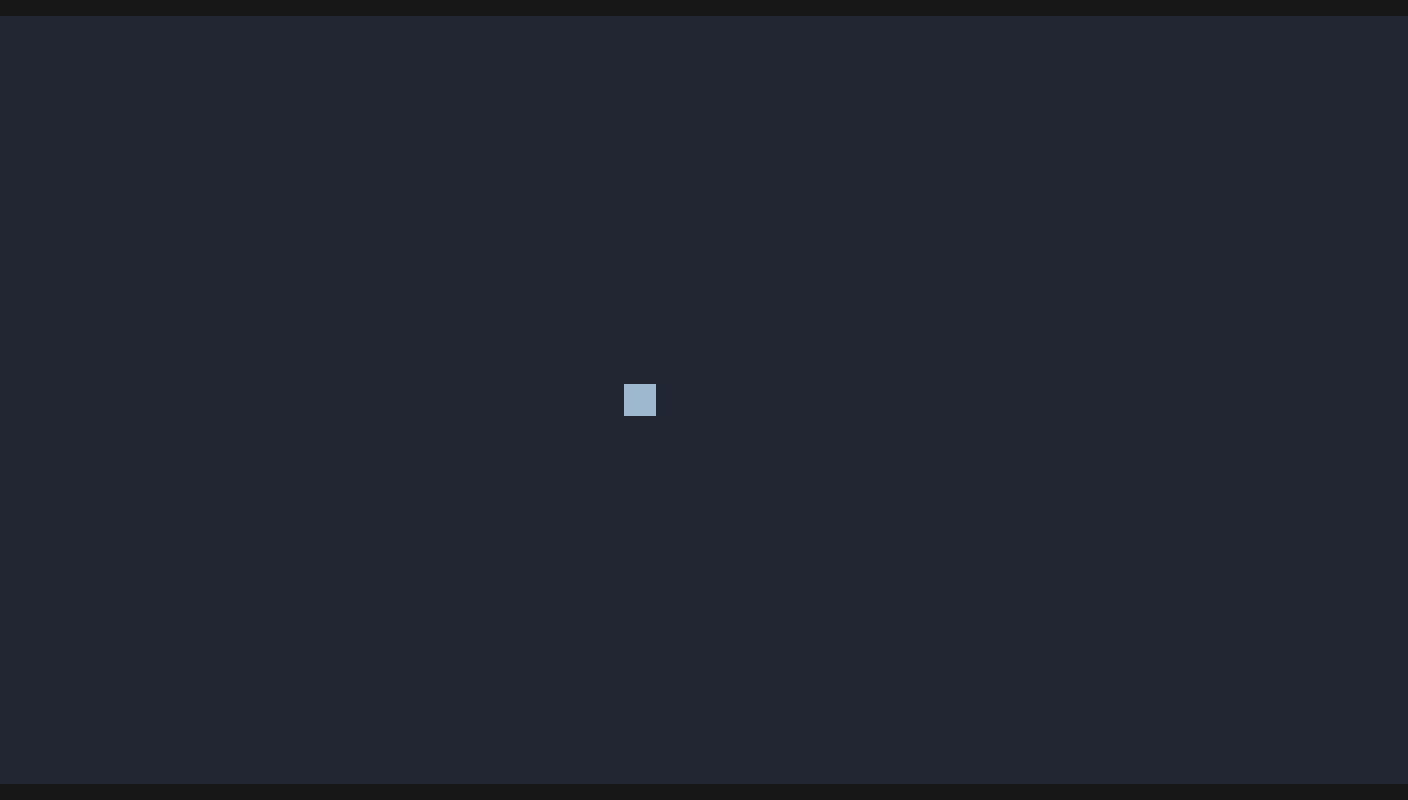
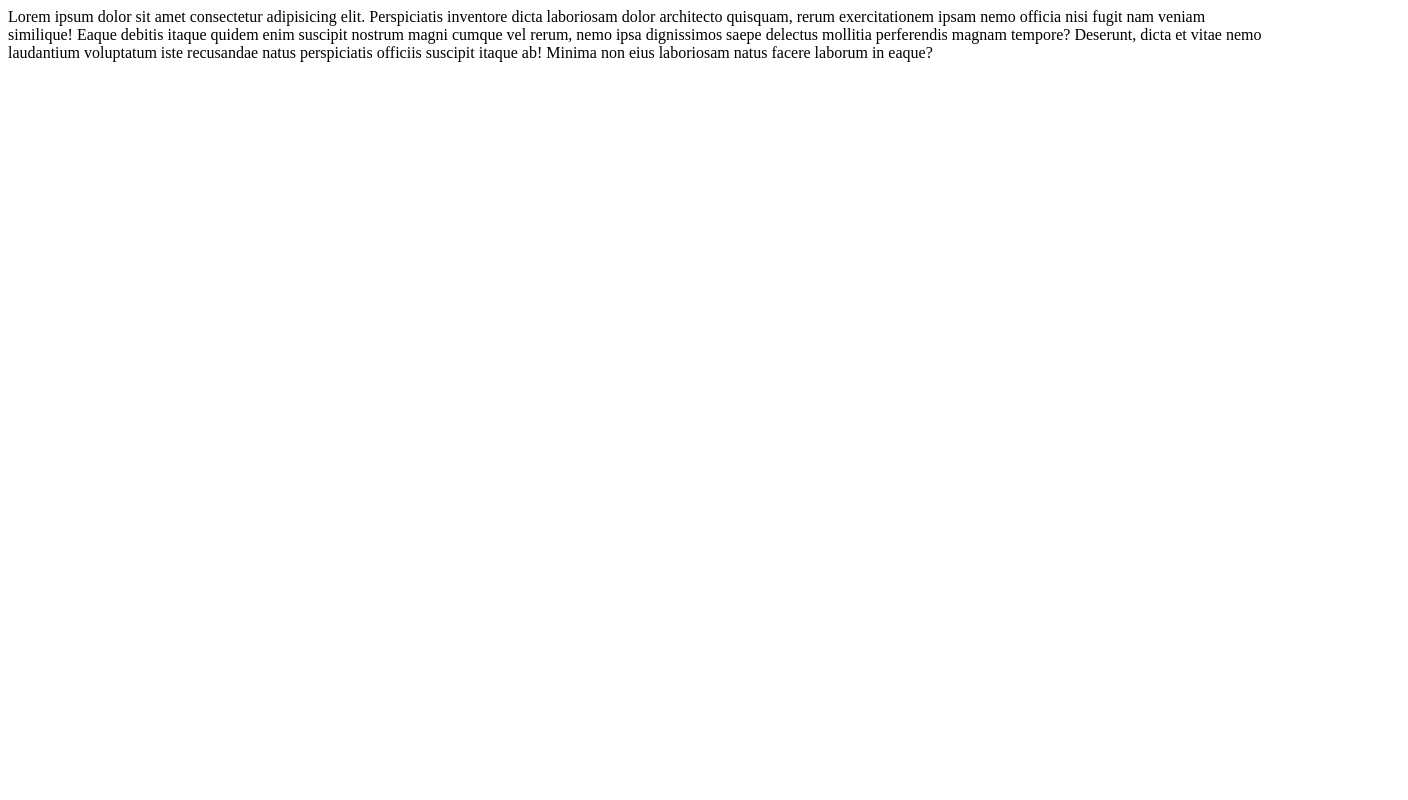
Before and after one commit to Temulgeh/temulgeh.github.io, a plain HTML site: page index.html in a window 1280 px wide. Shown: the whole page, 1408 px wide, since content can reach past the window. Drawn offline with Linux system fonts and the light colour scheme.

Commit message:
Update index.html

```diff
--- a/index.html
+++ b/index.html
@@ -2,53 +2,10 @@
 <html>
     <head>
         <meta charset="utf-8" />
-        <title>now there is a non movable moving box</title>
+        <link href="style.css" rel="stylesheet" />
+        <title>test</title>
     </head>
-    <body style="background-color: #171717;">
-        <canvas id="canvas" style="
-            position: absolute;
-            left: 50%;
-            top: 50%;
-            transform: translate(-50%, -50%);
-            "></canvas>
-        <script>
-            const widthTiles = 48;
-            const heightTiles = 24;
-            const tileSize = 32;
-            const playerSize = 32;
-            const playerAcc = 1;
-            const playerFriction = .83;
-            const bgColor = "#202730";
-            const playerColor = "#A0B7D0";
-
-            const width = widthTiles * tileSize;
-            const height = heightTiles * tileSize;
-
-            var playerPos = {
-                x: (width - playerSize) / 2,
-                y: (height - playerSize) / 2
-                };
-            console.log(playerPos);
-            console.log(width, height);
-
-            const canvas = document.getElementById("canvas");
-            canvas.width = width;
-            canvas.height = height;
-            ctx = canvas.getContext("2d");
-
-            function update()
-            {
-                ctx.fillStyle = bgColor;
-                ctx.fillRect(0, 0, width, height);
-
-                ctx.fillStyle = playerColor;
-                ctx.fillRect(playerPos.x, playerPos.y, playerSize, playerSize);
-
-                requestAnimationFrame(update);
-            }
-
-            update();
-
-        </script>
+    <body>
+        Lorem ipsum dolor sit amet consectetur adipisicing elit. Perspiciatis inventore dicta laboriosam dolor architecto quisquam, rerum exercitationem ipsam nemo officia nisi fugit nam veniam similique! Eaque debitis itaque quidem enim suscipit nostrum magni cumque vel rerum, nemo ipsa dignissimos saepe delectus mollitia perferendis magnam tempore? Deserunt, dicta et vitae nemo laudantium voluptatum iste recusandae natus perspiciatis officiis suscipit itaque ab! Minima non eius laboriosam natus facere laborum in eaque?
     </body>
 </html>
```
